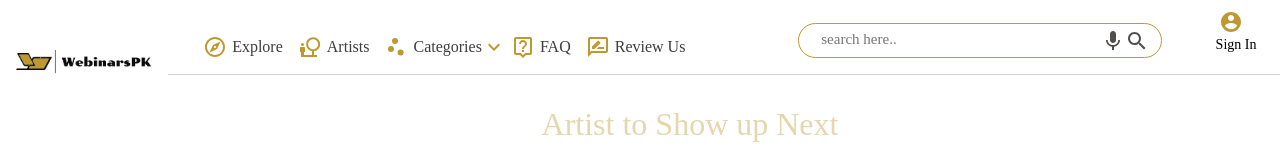
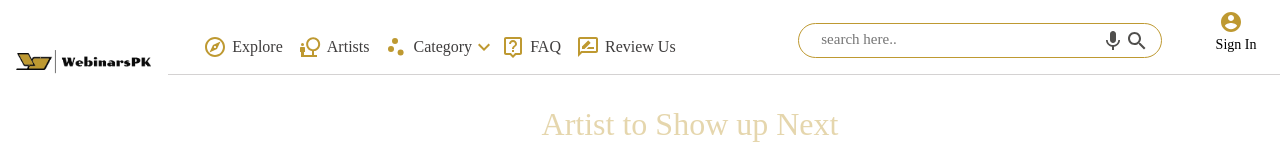
Before and after one commit to CodeWithRimsha/MERN-fullStack-webinars, a React (Create React App) app: page /artist in a window 1280 px wide. Shown: the top 160 px of the page. Built offline with nearby package versions, Linux system fonts and the light colour scheme.

Commit message:
First Commit

```diff
--- a/src/Components/Navbar.js
+++ b/src/Components/Navbar.js
@@ -36,7 +36,7 @@ function Navbar() {
        <NaturePeopleOutlinedIcon className="icon"/>
        <Link to="/artist">Artists</Link>
        <ScatterPlotIcon className="icon"/>
-       <Link to="/Category"  > Categories</Link><ExpandMoreIcon id="category"/>
+       <Link to="/Category"  > Category</Link><ExpandMoreIcon id="category"/>
 
        <LiveHelpOutlined className="icon"/>
        <Link to="/Help">FAQ</Link>
```
